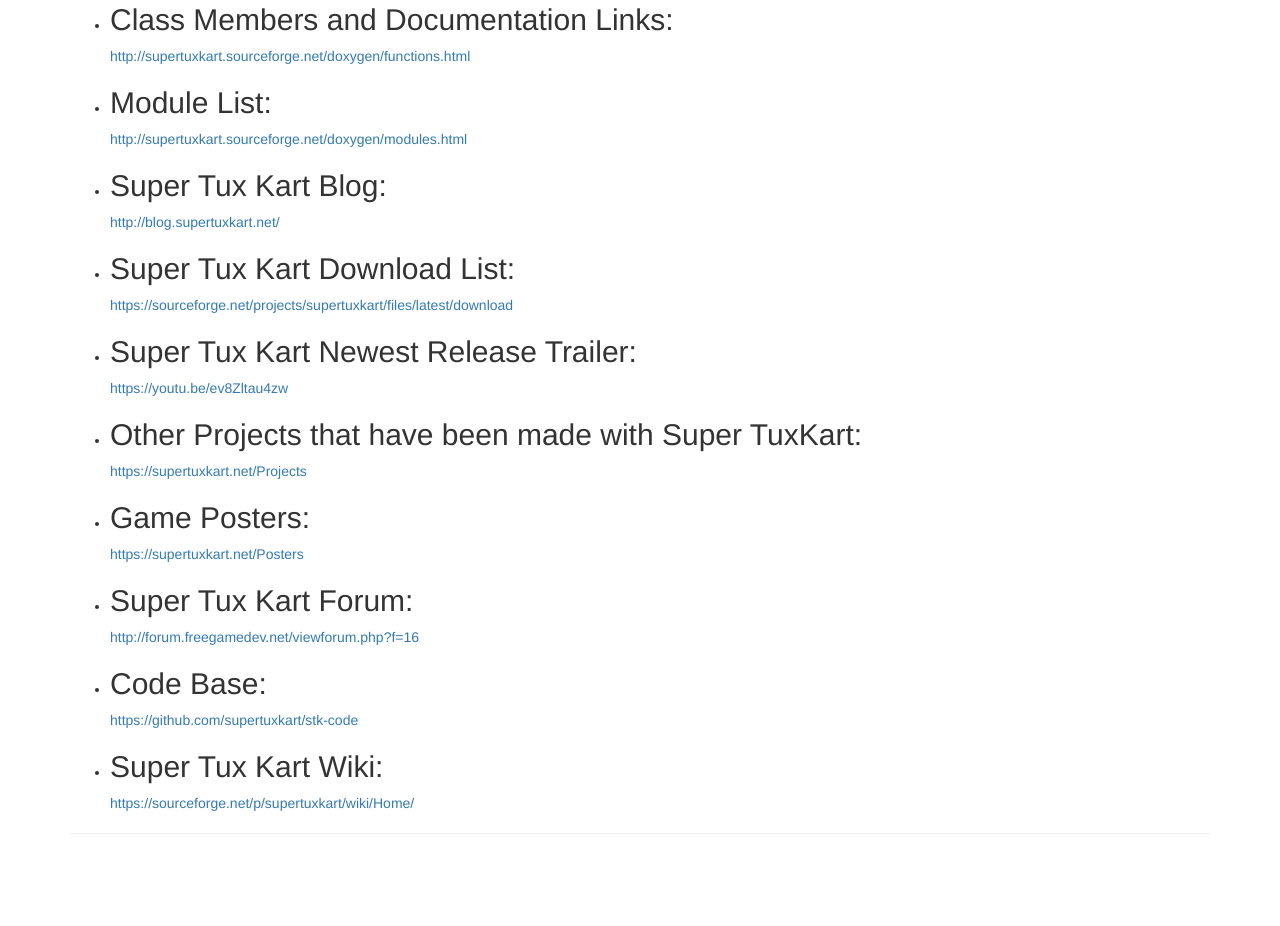
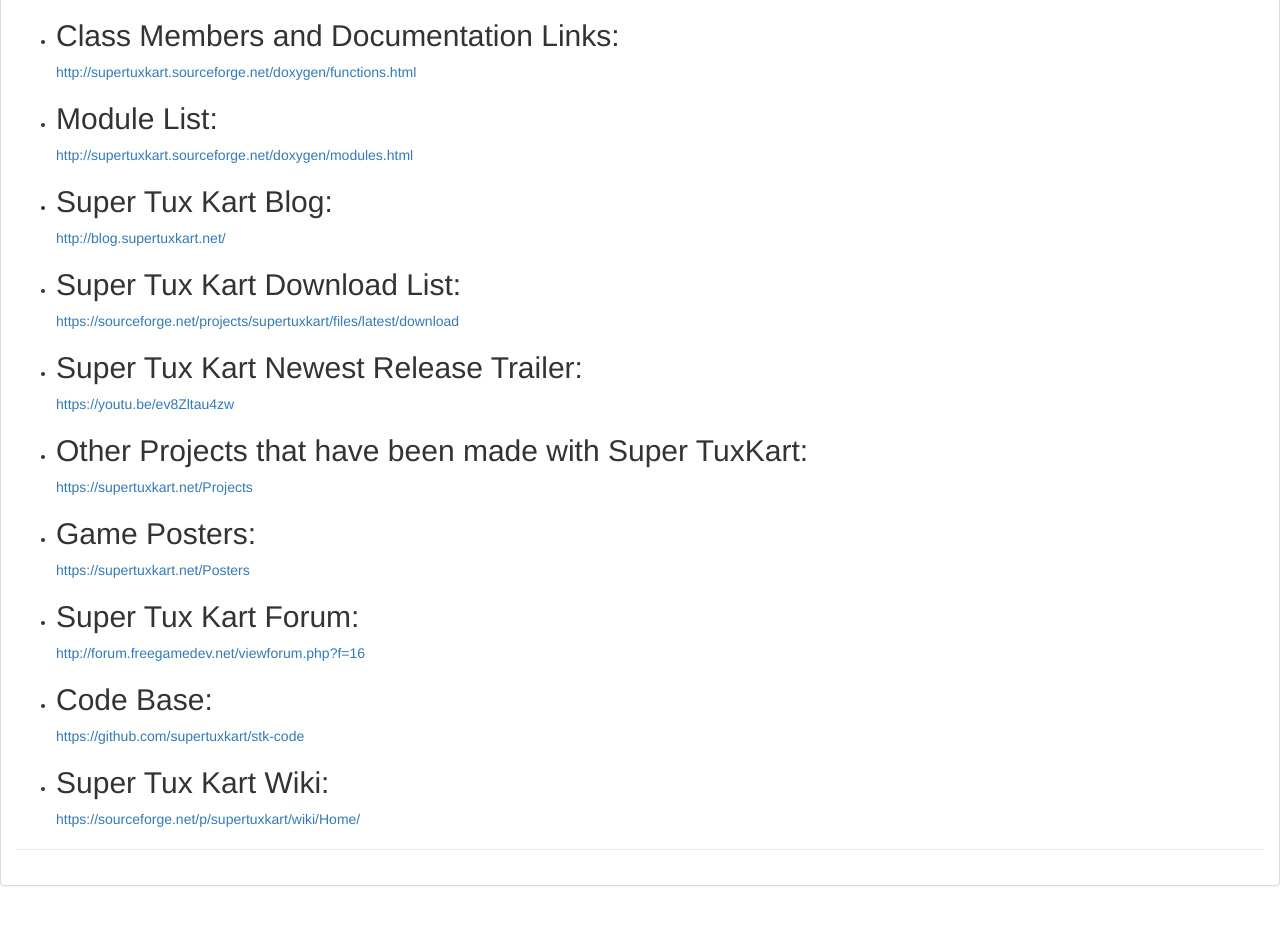
Before and after one commit to ColinBingham/TedMosbyGameArchitect, a plain HTML site: page index.html in a window 1280 px wide. Shown: the part 727-1653 px from the top of the page. Before the commit the page ends 1601 px from the top, so only its background shows below. Drawn offline with Linux system fonts and the light colour scheme.

Commit message:
Update index.html

```diff
--- a/index.html
+++ b/index.html
@@ -22,7 +22,8 @@
  	 	<li role="presentation"><a href="#">Concrete Architecture</a></li>
 	</ul>
     </div>
-	<div class="container">
+	<div class="panel panel-default">
+  	<div class="panel-body">
 	<h1>Links</h1>
 	<ul>
         <li>
@@ -79,6 +80,7 @@
         </li>
 	</ul>
       <hr>
+		</div>
 </div>
   </body>
 </html>
```
